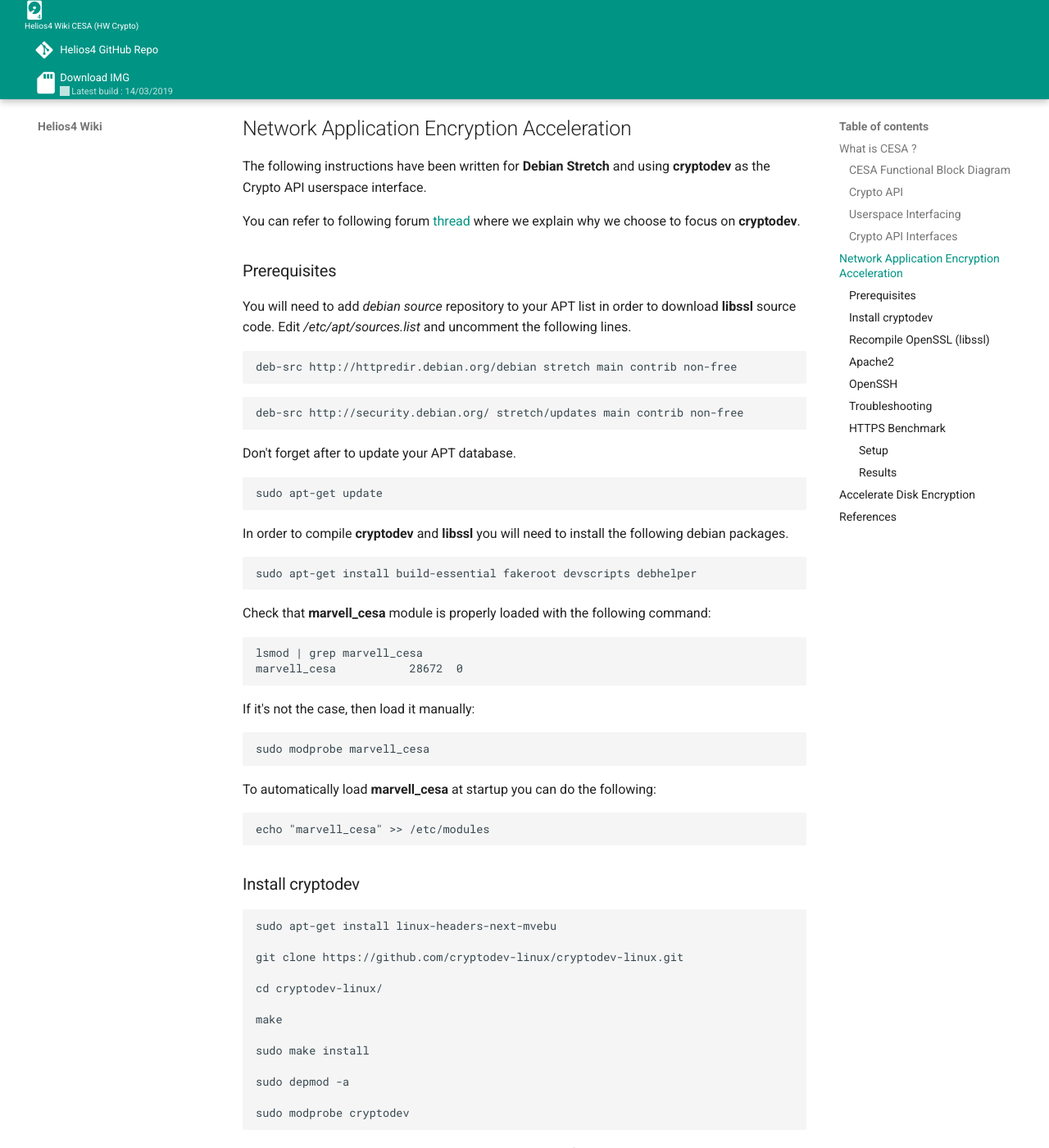
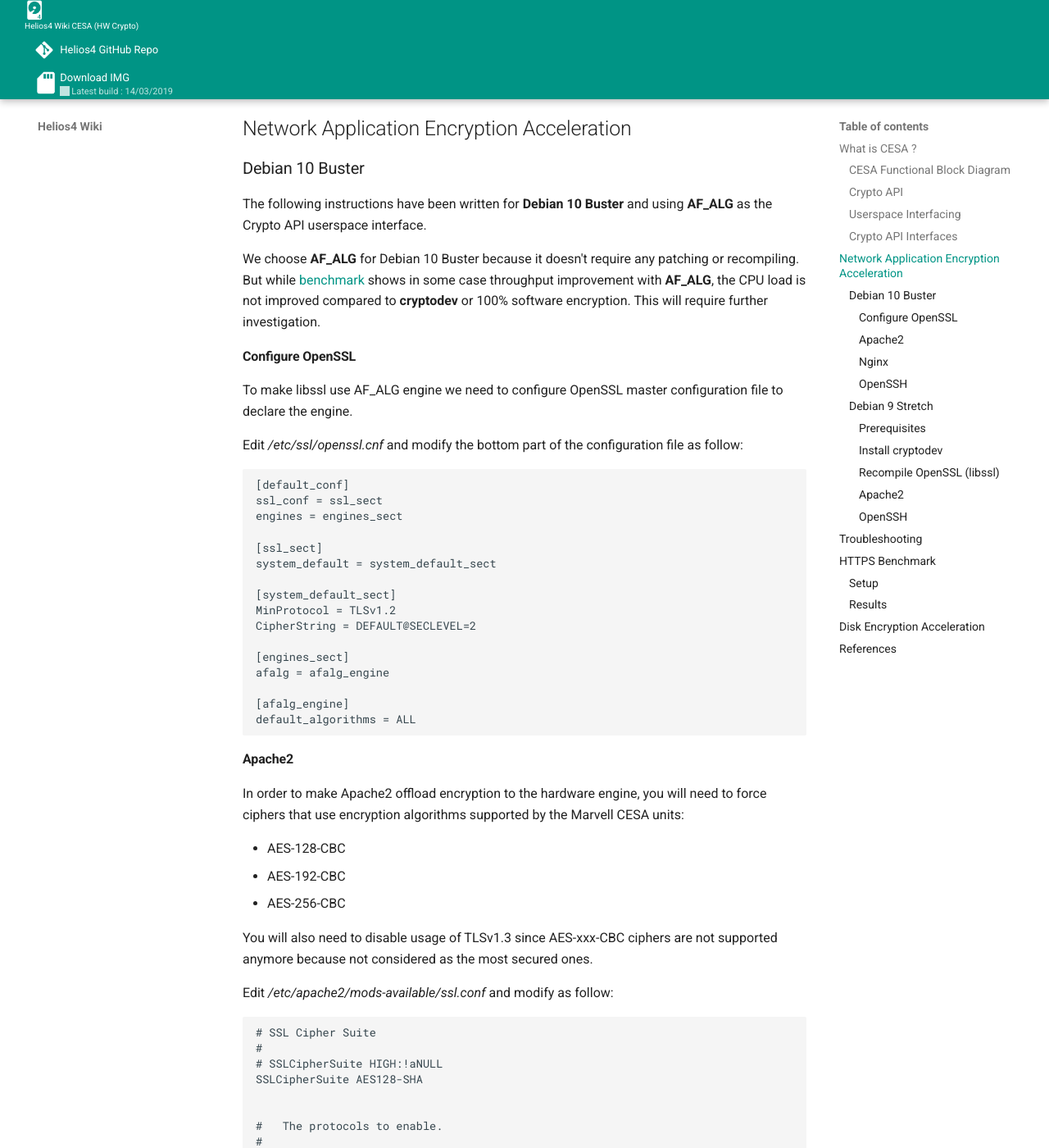
Before and after one commit to kobol-io/wiki, an MkDocs documentation site: the page built from docs/cesa.md, in a window 1280 px wide and 1400 px high, scrolled down 2512 px. Shown: the whole window at 82% size. Built offline with MkDocs 1.6.1 and Material for MkDocs 9.7.7, drawn with Linux system fonts in a browser that asks for light colours; some of the changed text lies outside the part shown.

Commit message:
Update CESA instruction for Debian 10 and AF_ALG

````diff
--- a/docs/cesa.md
+++ b/docs/cesa.md
@@ -1,4 +1,4 @@
-In this guide we will explain how to leverage on Marvell CESA units of the Armada 388 SoC to accelerate network application encryption and disk encryption. Disk encryption acceleration is very straight forward because it's happening in-kernel with kernel subsystem **dm-crypt** which already supports hardware cryptographic engine. On the other hand, encryption acceleration for userspace network applications, like Apache2, OpenSSH, etc.. requires some patching and recompiling in order to leverage on Marvell CESA units.
+In this guide we will explain how to leverage on Marvell CESA units of the Armada 388 SoC to accelerate network application encryption and disk encryption. Disk encryption acceleration is very straight forward because it's happening in-kernel with kernel subsystem **dm-crypt** which already supports hardware cryptographic engine. On the other hand, encryption acceleration for userspace network applications, like Apache2, Nginx, OpenSSH, etc.. might require some patching and recompiling in order to leverage on Marvell CESA units.
 
 !!! warning "Before you go further !"
     This guide is for advanced users who understand the security implication of tweaking encryption library and cipher configuration.
@@ -46,11 +46,98 @@ There are two interfaces that provide userspace access to the Crypto API :
 
 ## Network Application Encryption Acceleration
 
-The following instructions have been written for **Debian Stretch** and using **cryptodev** as the Crypto API userspace interface.
 
-You can refer to following forum [thread](https://forum.armbian.com/topic/8486-helios4-cryptographic-engines-and-security-accelerator-cesa-benchmarking/) where we explain why we choose to focus on **cryptodev**.
+### Debian 10 Buster
 
-### Prerequisites
+The following instructions have been written for **Debian 10 Buster** and using **AF_ALG** as the Crypto API userspace interface.
+
+We choose **AF_ALG** for Debian 10 Buster because it doesn't require any patching or recompiling. But while [benchmark](/cesa/#https-benchmark) shows in some case throughput improvement with **AF_ALG**, the CPU load is not improved compared to **cryptodev** or 100% software encryption. This will require further investigation.
+
+#### Configure OpenSSL
+
+To make libssl use AF_ALG engine we need to configure OpenSSL master configuration file to declare the engine.
+
+Edit */etc/ssl/openssl.cnf* and modify the bottom part of the configuration file as follow:
+
+
+```
+[default_conf]
+ssl_conf = ssl_sect
+engines = engines_sect
+
+[ssl_sect]
+system_default = system_default_sect
+
+[system_default_sect]
+MinProtocol = TLSv1.2
+CipherString = DEFAULT@SECLEVEL=2
+
+[engines_sect]
+afalg = afalg_engine
+
+[afalg_engine]
+default_algorithms = ALL
+```
+
+#### Apache2
+
+In order to make Apache2 offload encryption to the hardware engine, you will need to force ciphers that use encryption algorithms supported by the Marvell CESA units:
+
+* AES-128-CBC
+* AES-192-CBC
+* AES-256-CBC
+
+You will also need to disable usage of TLSv1.3 since AES-xxx-CBC ciphers are not supported anymore because not considered as the most secured ones.
+
+Edit */etc/apache2/mods-available/ssl.conf* and modify as follow:
+
+```
+# SSL Cipher Suite
+#
+# SSLCipherSuite HIGH:!aNULL
+SSLCipherSuite AES128-SHA
+
+
+#   The protocols to enable.
+#
+#	SSLProtocol all -SSLv3
+SSLProtocol all -SSLv3 -TLSv1.3
+```
+
+#### Nginx
+
+In order to make Nginx offload encryption to the hardware engine, you will need to force ciphers that use encryption algorithms supported by the Marvell CESA units:
+
+* AES-128-CBC
+* AES-192-CBC
+* AES-256-CBC
+
+Edit */etc/nginx/nginx.conf* and modify as follow:
+
+```
+##
+# SSL Settings
+##
+
+ssl_protocols TLSv1 TLSv1.1 TLSv1.2; # Dropping SSLv3, ref: POODLE
+ssl_prefer_server_ciphers on;
+ssl_ciphers AES128-SHA;
+```
+
+
+#### OpenSSH
+
+For now unfortunately you cannot accelerate OpenSSH connection because latest version of OpenSSH enforce usage of *seccomp sandbox* which forbids some syscalls required to use AF_ALG.
+
+Refer to Debian bug [#931271](https://www.mail-archive.com/debian-bugs-dist@lists.debian.org/msg1686025.html).
+
+### Debian 9 Stretch
+
+The following instructions have been written for **Debian 9 Stretch** and using **cryptodev** as the Crypto API userspace interface.
+
+You can refer to following forum [thread](https://forum.armbian.com/topic/8486-helios4-cryptographic-engines-and-security-accelerator-cesa-benchmarking/) where we explain why we choose **cryptodev** over **AF_ALG**.
+
+#### Prerequisites
 
 You will need to add *debian source* repository to your APT list in order to download **libssl** source code. Edit */etc/apt/sources.list* and uncomment the following lines.
 
@@ -93,7 +180,7 @@ To automatically load **marvell_cesa** at startup you can do the following:
 echo "marvell_cesa" >> /etc/modules
 ```
 
-### Install cryptodev
+#### Install cryptodev
 
 ```
 sudo apt-get install linux-headers-next-mvebu
@@ -128,7 +215,7 @@ To automatically load **cryptodev** at startup you can do the following. But it
 echo "crytodev" >> /etc/modules
 ```
 
-### Recompile OpenSSL (libssl)
+#### Recompile OpenSSL (libssl)
 
 OpenSSL provides the libssl and libcrypto shared libraries. **libssl** provides the client and server-side implementations for SSLv3 and TLS.
 
@@ -177,7 +264,7 @@ sudo dpkg -i libssl1.0.2_1.0.2r-1~deb9u1.1_armhf.deb
 !!! info
     A pre-build Debian libssl package (libssl1.0.2_1.0.2r-1~deb9u1.1_armhf.deb) with cryptodev enable is available [here](/files/cesa/libssl1.0.2_1.0.2r-1~deb9u1.1_armhf.deb), if you want to skip the recompile step.
 
-### Apache2
+#### Apache2
 
 In order to make Apache2 offload encryption to the hardware engine, you will need to force ciphers that use encryption algorithms supported by the Marvell CESA units:
 
@@ -197,7 +284,7 @@ SSLCipherSuite AES128-SHA
 !!! Important
     The AES-xxx-CBC ciphers are not considered anymore as the most secured ones and actually won't be supported anymore in TLSv1.3. So use those ciphers at your own risk.
 
-### OpenSSH
+#### OpenSSH
 
 
 **Server Side:**
@@ -232,7 +319,7 @@ Ciphers +aes128-cbc
     The AES-xxx-CBC ciphers are not considered anymore as the most secured, so use those ciphers at your own risk.
 
 
-### Troubleshooting
+## Troubleshooting
 
 You can check if cryptographic operations are effectively off-loaded on the CESA units by looking at the interrupts.
 
@@ -273,7 +360,7 @@ Err:          0
 ```
 
 
-Another way to check crypto operations are offloaded on the CESA units is to look at the cryptodev driver output messages by increasing its verbosity.
+When using cryptodev engine, you can also check crypto operations are offloaded on the CESA units by looking at the cryptodev driver output messages. You will need first to increase its verbosity.
 
 ```
 sudo sysctl -w ioctl.cryptodev_verbosity=3
@@ -302,9 +389,9 @@ To disable cryptodev verbosity.
 sudo sysctl -w ioctl.cryptodev_verbosity=0
 ```
 
-### HTTPS Benchmark
+## HTTPS Benchmark
 
-#### Setup
+### Setup
 
 Apache2 is configured to expose a 1GB file hosted on a SSD connected to Helios4. A test PC is connected to Helios4 Ethernet directly and we use wget command to perform the file download.
 
@@ -314,13 +401,14 @@ Three batch of download tests, for each batch we configured Apache2 to use a spe
 * AES_128_CBC_SHA256
 * AES_256_CBC_SHA256
 
-For each batch, we do the following 3 download tests :
+For each batch, we do the following 4 download tests :
 
-1. without cryptodev module loaded (100% software encryption)
-2. with cryptodev loaded and libssl (openssl) compiled with -DHAVE_CRYPTODEV -DUSE_CRYPTODEV_DIGESTS
-3. with cryptodev loaded and libssl (openssl) compile only with -DHAVE_CRYPTODEV, which means hashing operation will still be done 100% by software.
+1. without cryptodev module loaded (100% software encryption).
+2. with cryptodev loaded and libssl (openssl) compiled with -DHAVE_CRYPTODEV -DUSE_CRYPTODEV_DIGESTS.
+3. with cryptodev loaded and libssl (openssl) compile only with -DHAVE_CRYPTODEV, which means hashing operations will still be done 100% by software.
+4. with AF_ALG loaded and using libssl 1.1.1, by default hashing operations are still done 100% by software (Test done under Debian 10 Buster).
 
-#### Results
+### Results
 
 **Single thread download**
 
@@ -328,16 +416,19 @@ For each batch, we do the following 3 download tests :
 |---------------|-----|----|-----------------|
 |**AES_128_CBC_SHA**|
 |Software encryption|46.9|7.9|32.8|
-|HW encryption with hashing|6.2|24.6|26.7|
-|HW encryption without hashing|19.9|16.4|**47.8**|
+|HW encryption with hashing (cryptodev)|6.2|24.6|26.7|
+|HW encryption without hashing (cryptodev)|19.9|16.4|**47.8**|
+|HW encryption without hashing (AF_ALG)|36.9|25.5|40.7|
 |**AES_128_CBC_SHA256**|
 |Software encryption|43.1|7.0|28.1|
-|HW encryption with hashing|7.0|24.6|27.1|
-|HW encryption without hashing|24.1|12.9|**36.6**|
+|HW encryption with hashing (cryptodev)|7.0|24.6|27.1|
+|HW encryption without hashing (cryptodev)|24.1|12.9|**36.6**|
+|HW encryption without hashing (AF_ALG)|45.4|28.4|33.9|
 |**AES_256_CBC_SHA256**|
 |Software encryption|45.1|5.0|23.9|
-|HW encryption with hashing|7.0|24.5|26.7|
-|HW encryption without hashing|24.2|12.0|**35.8**|
+|HW encryption with hashing (cryptodev)|7.0|24.5|26.7|
+|HW encryption without hashing (cryptodev)|24.2|12.0|**35.8**|
+|HW encryption without hashing (AF_ALG)|46.9|26.5|32.6|
 |**For reference**|
 |AES_128_GCM_SHA256<br>(Default Apache 2.4 TLS cipher. GCM mode is not something that can be accelerated by CESA.)|42.9|7.2|30.6|
 |Clear text HTTP|1.0|29.8|112.1|
@@ -353,15 +444,18 @@ Cipher|CPU User%| CPU Sys%|Throughput (MB/s)|
 |---------------|-----|----|-----------------|
 |**AES_128_CBC_SHA**|
 |Software encryption|83.5|16.5|66.5|
-|HW encryption without hashing|32.4|33.4|**82.3**|
+|HW encryption without hashing (cryptodev)|32.4|33.4|**82.3**|
+|HW encryption without hashing (AF_ALG)|66.9|48.9|57.7|
 
 **CONCLUSION**
 
 1. Hashing operation are slower on the CESA unit than the CPU itself, therefore HW encryption acceleration with hashing is performing less than 100% software encryption.
 
-2. HW encryption without hashing provides 30 to 50% of throughput increase while decreasing the load on the CPU by 20 to 30%.
+2. Cryptodev HW encryption without hashing provides 30 to 50% of throughput increase while decreasing the load on the CPU by 20 to 30%.
 
-## Accelerate Disk Encryption
+3. While AF_ALG HW encryption provides throughput improvement in the single thread benchmark, it doesn't perform well in multi thread benchmark and also increases the CPU load compare to 100% software encryption.
+
+## Disk Encryption Acceleration
 
 Refer to the following great [tutorial](https://www.cyberciti.biz/hardware/howto-linux-hard-disk-encryption-with-luks-cryptsetup-command/) to setup disk encryption with **cryptsetup**.
 
````
